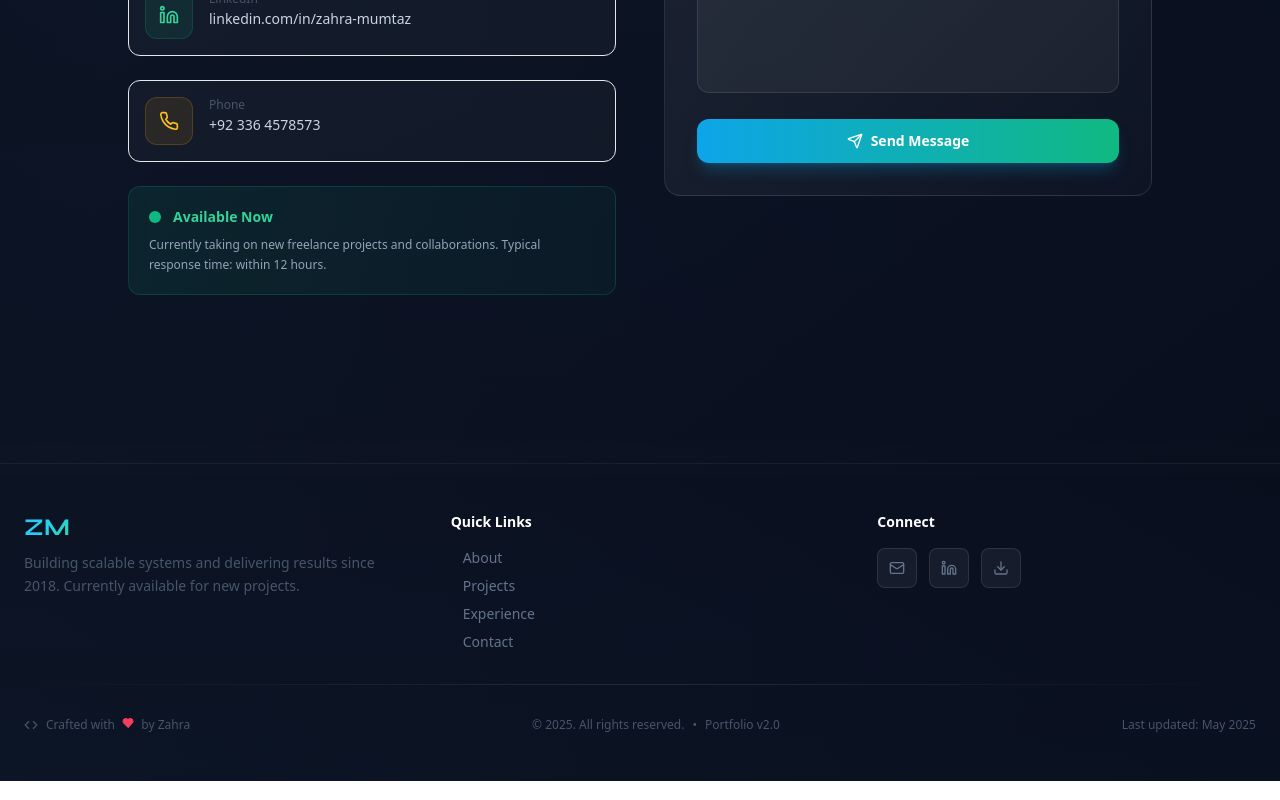
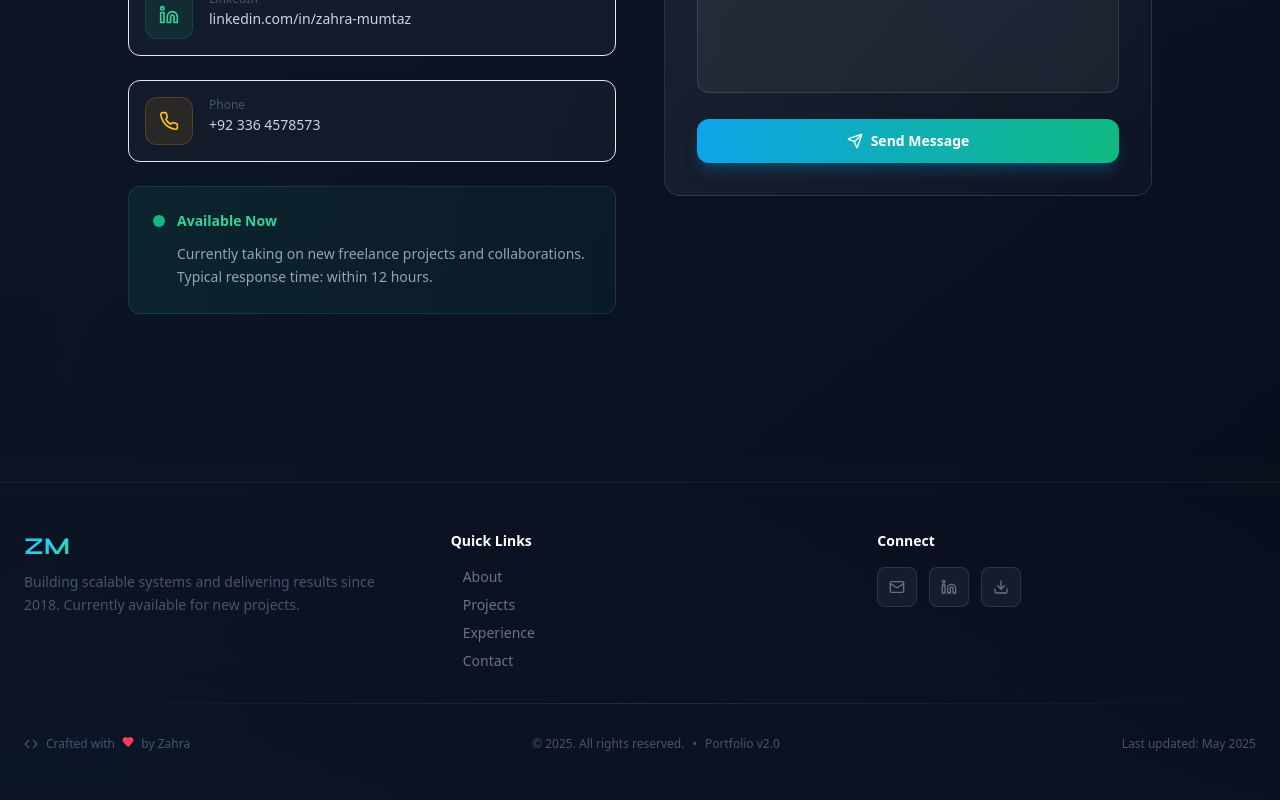
Before and after one commit to ZahraMumtaz/my-portfolio, a React (Vite) app: page / in a window 1280 px wide. Shown: the part 7716-8516 px from the top of the page. Built offline with nearby package versions, Linux system fonts and the light colour scheme.

Commit message:
Updated Contact.tsx

```diff
--- a/src/components/Contact.tsx
+++ b/src/components/Contact.tsx
@@ -84,15 +84,15 @@ export default function Contact() {
               </div>
 
               {/* Availability */}
-              <div className="p-5 bg-gradient-to-r from-emerald-500/10 to-emerald-500/5 border border-emerald-500/20 rounded-xl">
-                <div className="flex items-center gap-3 mb-2">
-                  <span className="relative flex h-3 w-3">
+              <div className="p-6 bg-gradient-to-r from-emerald-500/10 to-emerald-500/5 border border-emerald-500/20 rounded-xl space-y-3">
+                <div className="flex items-center gap-3">
+                  <span className="relative flex h-3 w-3 flex-shrink-0">
                     <span className="animate-ping absolute inline-flex h-full w-full rounded-full bg-emerald-400 opacity-75"></span>
                     <span className="relative inline-flex rounded-full h-3 w-3 bg-emerald-500"></span>
                   </span>
                   <span className="text-emerald-400 text-sm font-bold">Available Now</span>
                 </div>
-                <p className="text-slate-400 text-xs leading-relaxed">
+                <p className="text-slate-400 text-sm leading-relaxed pl-6">
                   Currently taking on new freelance projects and collaborations. Typical response time: within 12 hours.
                 </p>
               </div>
```
